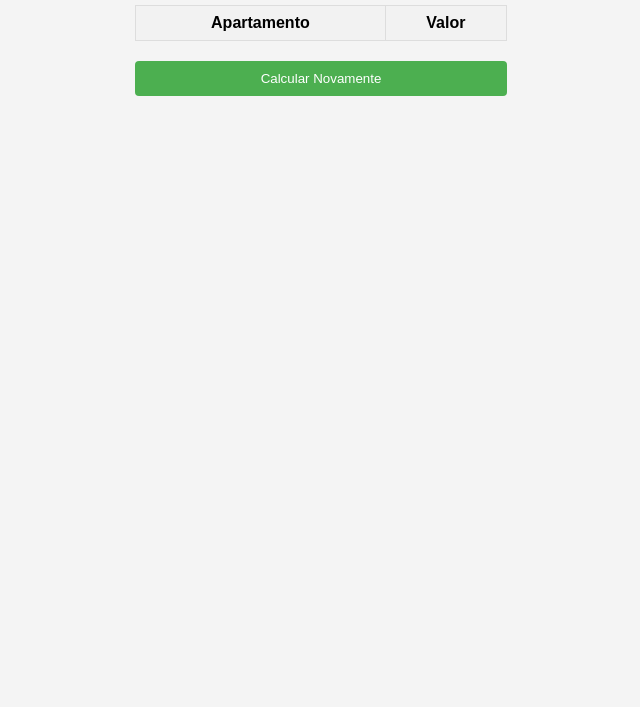
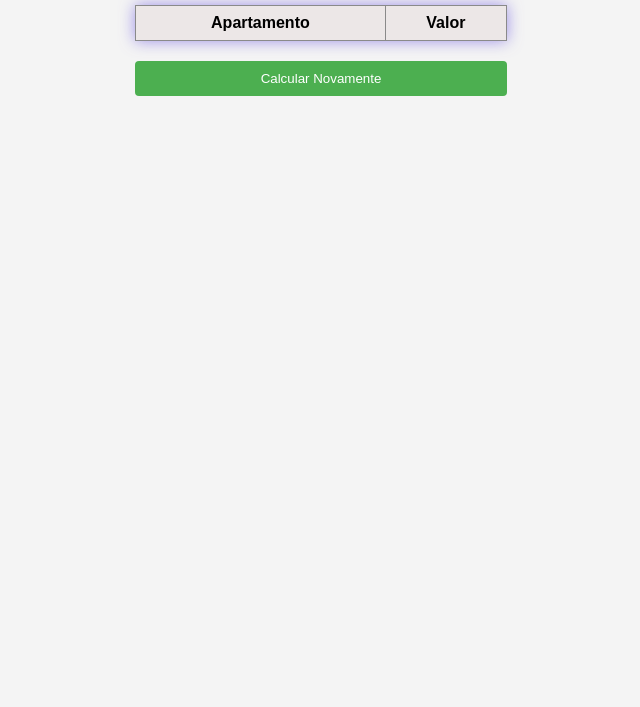
Before and after one commit to Joaovitorsm18/ProjetoTeste---Controle-de-agua, a website: page results.html in a window 1280 px wide. Shown: the part 93-800 px from the top of the page, without its empty margins (319-959 px from the left). Drawn offline with Linux system fonts and the light colour scheme.

Commit message:
estilzação da tabela

```diff
--- a/results.html
+++ b/results.html
@@ -1,5 +1,6 @@
 <!DOCTYPE html>
 <html lang="en">
+
 <head>
     <meta charset="UTF-8">
     <meta name="viewport" content="width=device-width, initial-scale=1.0">
@@ -11,26 +12,35 @@
             margin: 0;
             padding: 20px;
         }
+
         h1 {
             text-align: center;
             color: #333;
             margin-bottom: 20px;
         }
+
         table {
+            background-color: #fff;
+            box-shadow: 0 0 15px rgba(127, 109, 228, 0.74);
             width: 30%;
             border-collapse: collapse;
-		margin: 0 auto; /* Isso centraliza horizontalmente */
+            margin: 0 auto;
+            /* Isso centraliza horizontalmente */
             margin-bottom: 20px;
         }
-        th, td {
-            border: 1px solid #ddd;
+
+        th,
+        td {
+            border: 1px solid #8a8a8a;
             padding: 8px;
             text-align: center;
 
         }
+
         th {
-            background-color: #f2f2f2;
+            background-color: #ece7e7f8;
         }
+
         button {
             background-color: #4caf50;
             color: white;
@@ -39,16 +49,18 @@
             border-radius: 4px;
             cursor: pointer;
             width: 30%;
-            margin: 20px auto; /* Centraliza horizontalmente */
-            display: block; /* Torna o botão um bloco para centralizar */
+            margin: 20px auto;
+            /* Centraliza horizontalmente */
+            display: block;
+            /* Torna o botão um bloco para centralizar */
         }
 
         button:hover {
             background-color: #45a049;
         }
-
     </style>
 </head>
+
 <body>
     <h1>Resultados do Script</h1>
     <table>
@@ -87,4 +99,5 @@
         <button type="submit" formaction="/">Calcular Novamente</button>
     </form>
 </body>
+
 </html>
```
Lines whose indentation alone changed are shown as unchanged.
